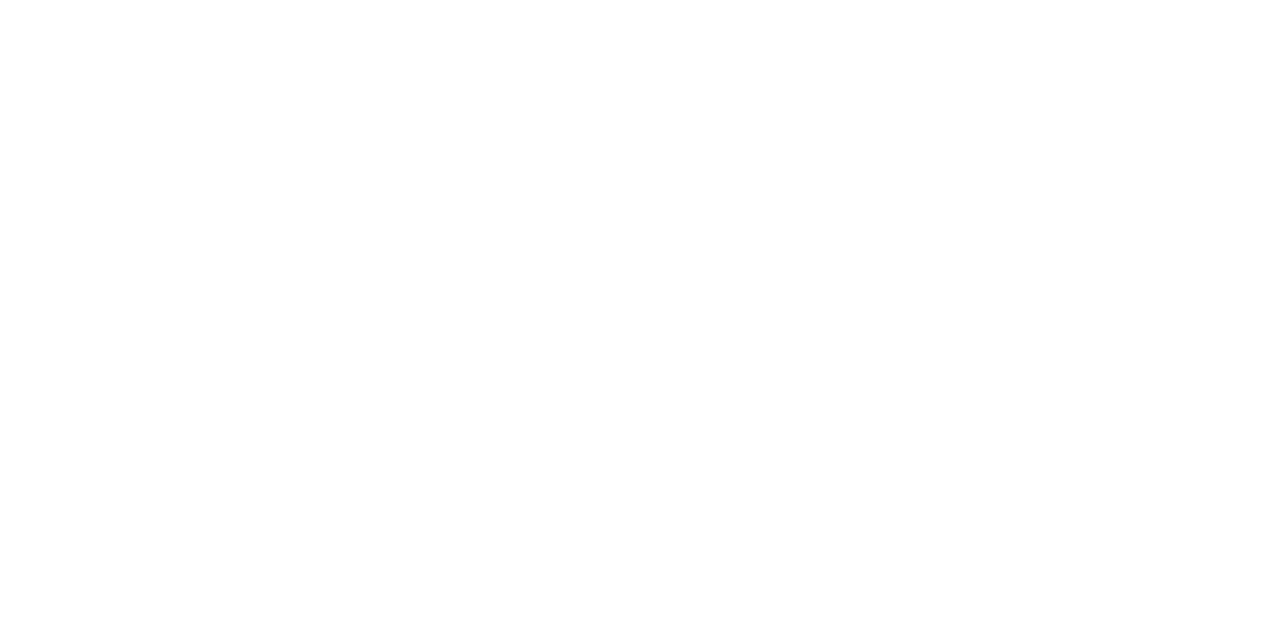
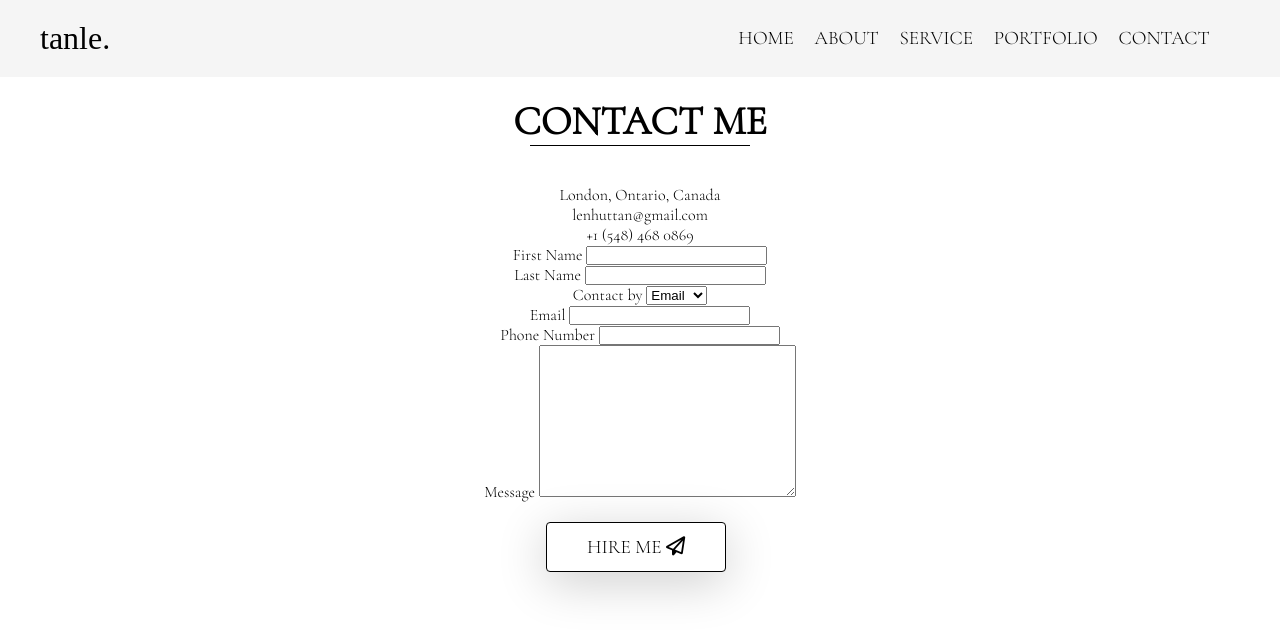
Before and after one commit to tanle-dev/TanLe_Portfolio, a plain HTML site: page contact_us.html in a window 1280 px wide. Drawn offline with nearby package versions, Linux system fonts and the light colour scheme; a web font is replaced by a local one.

Commit message:
Structure contact us html file

```diff
--- /dev/null
+++ b/contact_us.css
@@ -0,0 +1,18 @@
+
+.container{
+    text-align: center;
+}
+
+.contact__us__heading{
+    margin-top: 20px;
+}
+
+.contact__us__heading::after{
+    position: absolute;
+    content: '';
+    width: 220px;
+    border-bottom: 1px solid black;
+    bottom: -1px;
+    left: 50%;
+    transform: translateX(-50%);
+}
--- a/contact_us.html
+++ b/contact_us.html
@@ -0,0 +1,85 @@
+<!DOCTYPE html>
+<html lang="en">
+  <head>
+    <meta charset="UTF-8" />
+    <meta name="viewport" content="width=device-width, initial-scale=1.0" />
+    <link rel="stylesheet" href="main.css" />
+    <link rel="stylesheet" href="contact_us.css" />
+    <link rel="preconnect" href="https://fonts.googleapis.com" />
+    <link rel="preconnect" href="https://fonts.gstatic.com" crossorigin />
+    <link
+      href="https://fonts.googleapis.com/css2?family=Cormorant+Garamond:wght@300&family=Days+One&display=swap"
+      rel="stylesheet"
+    />
+    <title>Tan Le Portfolio - Contact Me</title>
+  </head>
+  <body>
+    <div class="container" id="container">
+      <header>
+        <a class="logo" href="#">tanle.</a>
+        <nav class="navbar">
+          <ul class="nav__list">
+            <li class="nav__item"><a href="./index.html#home">HOME</a></li>
+            <li class="nav__item"><a href="./index.html#about">ABOUT</a></li>
+            <li class="nav__item">
+              <a href="./index.html#service">SERVICE</a>
+            </li>
+            <li class="nav__item">
+              <a href="./index.html#portfolio">PORTFOLIO</a>
+            </li>
+            <li class="nav__item"><a href="./contact_us.html">CONTACT</a></li>
+          </ul>
+        </nav>
+      </header>
+
+      <h3 class="contact__us__heading">CONTACT ME</h3>
+
+      <form class="contact__us__form" action="">
+        <p class="personal__address">London, Ontario, Canada</p>
+        <p class="personal__email">lenhuttan@gmail.com</p>
+        <p class="personal__phone">+1 (548) 468 0869</p>
+
+        <div class="input__group">
+          <label for="fname">First Name</label>
+          <input type="text" id="fname" />
+        </div>
+
+        <div class="input__group">
+          <label for="lname">Last Name</label>
+          <input type="text" id="lname" />
+        </div>
+
+        <div class="input__group">
+          <label for="contact__by">Contact by</label>
+          <select name="contact__by" id="contact__by">
+            <option value="Email">Email</option>
+            <option value="Phone">Phone</option>
+          </select>
+        </div>
+
+        <div class="input__group">
+          <label for="email">Email</label>
+          <input type="text" id="email" />
+        </div>
+
+        <div class="input__group">
+          <label for="phone">Phone Number</label>
+          <input type="text" id="phone" />
+        </div>
+
+        <div class="input__group">
+          <label for="contact__by">Message</label>
+          <textarea name="message" id="message" cols="30" rows="10"></textarea>
+        </div>
+
+        <button class="btn white__btn" type="submit">
+          HIRE ME <i class="fa-regular fa-paper-plane"></i>
+        </button>
+      </form>
+    </div>
+  </body>
+  <script
+    src="https://kit.fontawesome.com/6c802e3a49.js"
+    crossorigin="anonymous"
+  ></script>
+</html>
--- a/main.css
+++ b/main.css
@@ -116,7 +116,7 @@ header, #home, #about, #service, #portfolio, footer{
     margin-bottom: 100px;
 }
 
-.about__heading, .my__skills, .service__heading, .portfolio__heading{
+.about__heading, .my__skills, .service__heading, .portfolio__heading, .contact__us__heading{
     margin-bottom: 40px;
     position: relative;
     font-size: 40px;
```
